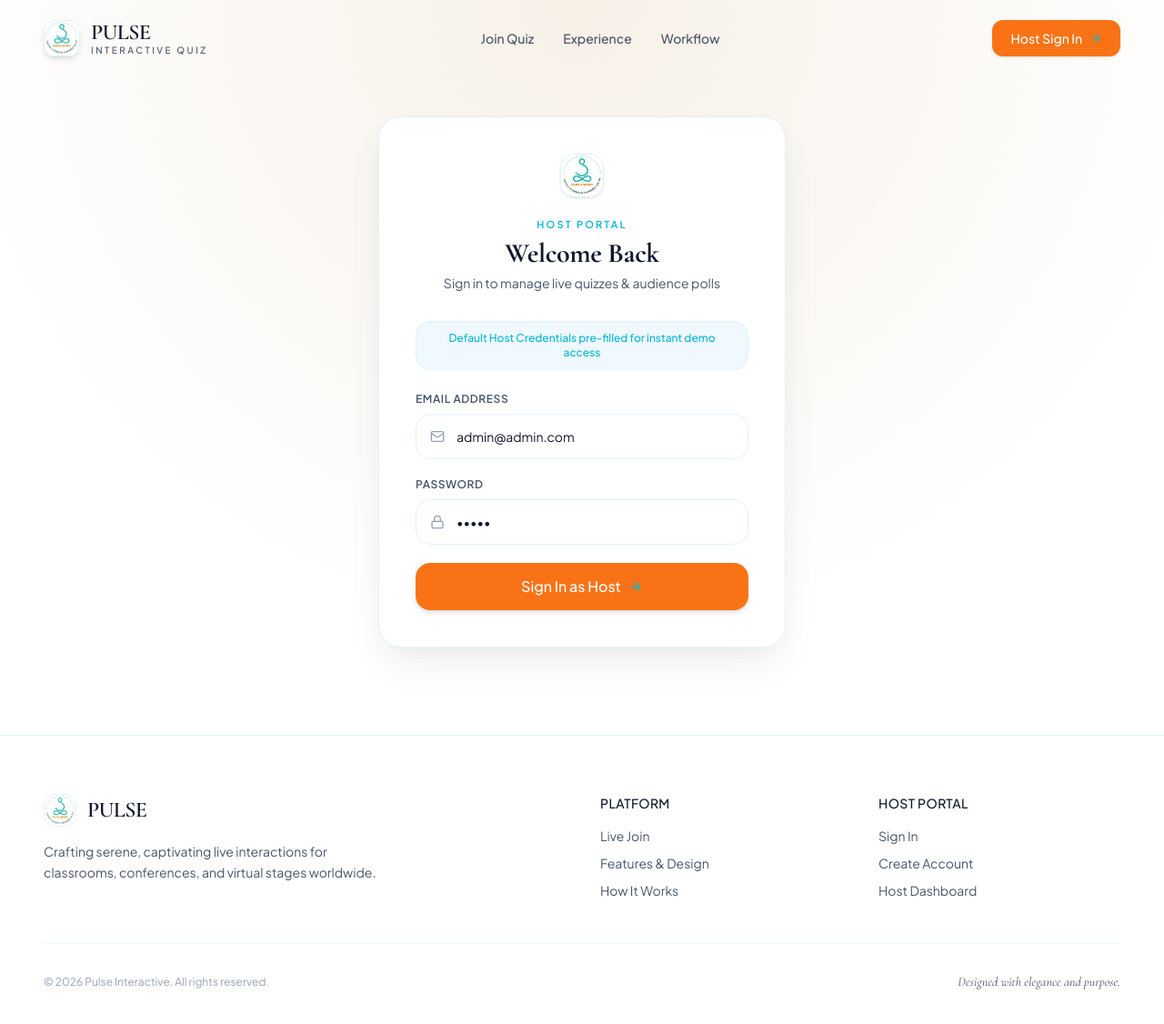
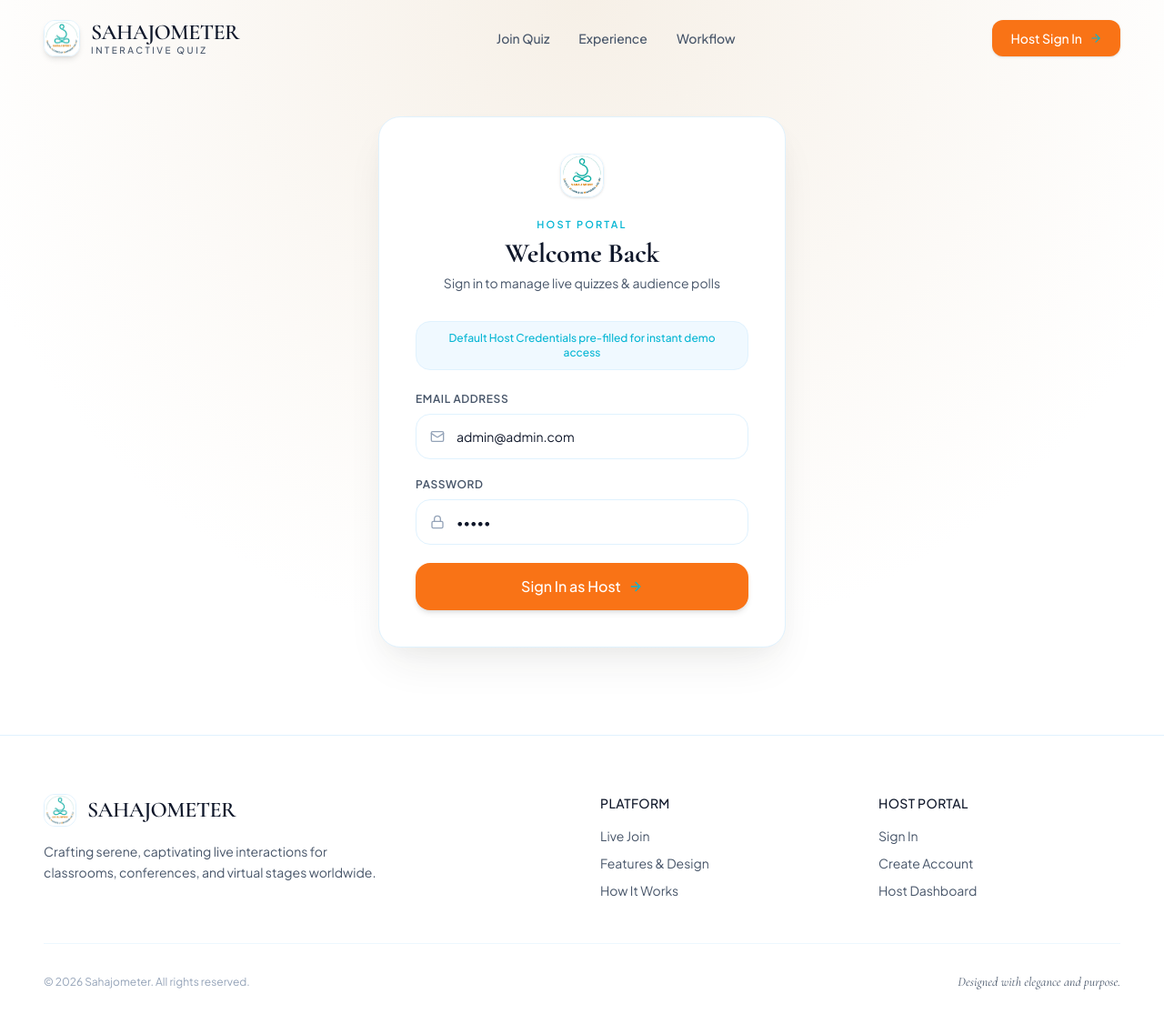
Before and after one commit to xickysahab/quizapp, a React (Vite) app in the folder client/: page /login in a window 1280 px wide. Shown: the top 1126 px of the page at 91% size. Built offline with nearby package versions, Linux system fonts and the light colour scheme; no server answers.

Commit message:
chore: rebrand Pulse to SAHAJOMETER

```diff
--- a/client/index.html
+++ b/client/index.html
@@ -4,7 +4,7 @@
     <meta charset="UTF-8" />
     <link rel="icon" type="image/svg+xml" href="/favicon.svg" />
     <meta name="viewport" content="width=device-width, initial-scale=1.0" />
-    <title>Pulse — Premium Live Interactive Quizzes & Engagement</title>
+    <title>Sahajometer — Premium Live Interactive Quizzes & Engagement</title>
     <!-- Google Fonts Preconnect & Fonts -->
     <link rel="preconnect" href="https://fonts.googleapis.com">
     <link rel="preconnect" href="https://fonts.gstatic.com" crossorigin>
--- a/client/src/components/Footer.tsx
+++ b/client/src/components/Footer.tsx
@@ -15,7 +15,7 @@ const Footer: React.FC = () => {
               className="w-9 h-9 rounded-xl object-cover border border-[#E0F2FE]"
             />
             <span className="font-serif text-2xl font-semibold tracking-tight text-[#0F172A]">
-              PULSE
+              SAHAJOMETER
             </span>
           </div>
           <p className="text-[#475569] text-sm leading-relaxed max-w-sm">
@@ -73,7 +73,7 @@ const Footer: React.FC = () => {
       </div>
 
       <div className="max-w-7xl mx-auto pt-8 border-t border-[#E0F2FE]/60 flex flex-col md:flex-row items-center justify-between gap-4 text-xs text-[#94A3B8]">
-        <p>© {new Date().getFullYear()} Pulse Interactive. All rights reserved.</p>
+        <p>© {new Date().getFullYear()} Sahajometer. All rights reserved.</p>
         <p className="font-serif italic text-sm text-[#475569]">Designed with elegance and purpose.</p>
       </div>
     </footer>
--- a/client/src/components/Navbar.tsx
+++ b/client/src/components/Navbar.tsx
@@ -43,7 +43,7 @@ const Navbar: React.FC = () => {
           />
           <div className="flex flex-col">
             <span className="font-serif text-2xl font-semibold tracking-tight text-[#0F172A] group-hover:text-[#06B6D4] transition-colors">
-              PULSE
+              SAHAJOMETER
             </span>
             <span className="text-[10px] tracking-[0.25em] text-[#475569] uppercase font-medium -mt-1">
               Interactive Quiz
--- a/client/src/pages/Join.tsx
+++ b/client/src/pages/Join.tsx
@@ -258,7 +258,7 @@ const Join: React.FC = () => {
               Simple Three-Step Process
             </span>
             <h2 className="font-serif text-4xl font-semibold text-[#0F172A] mt-2">
-              How Pulse Works
+              How Sahajometer Works
             </h2>
           </div>
 
--- a/client/src/pages/LiveQuiz.tsx
+++ b/client/src/pages/LiveQuiz.tsx
@@ -117,7 +117,7 @@ const LiveQuiz: React.FC = () => {
       <div className="fixed top-6 left-6 right-6 max-w-xl mx-auto flex items-center justify-between px-6 py-3 rounded-2xl bg-[#FFFFFF]/80 backdrop-blur-md border border-[#E0F2FE] shadow-lux z-20">
         <div className="flex items-center gap-2">
           <img src={brandLogo} alt="Sahaj Spirit Logo" className="w-5 h-5 rounded-md object-cover border border-[#E0F2FE]" />
-          <span className="font-serif font-bold text-sm text-[#0F172A]">PULSE</span>
+          <span className="font-serif font-bold text-sm text-[#0F172A]">SAHAJOMETER</span>
         </div>
         <div className="flex items-center gap-3 text-xs">
           <span className="text-[#475569]">
```
